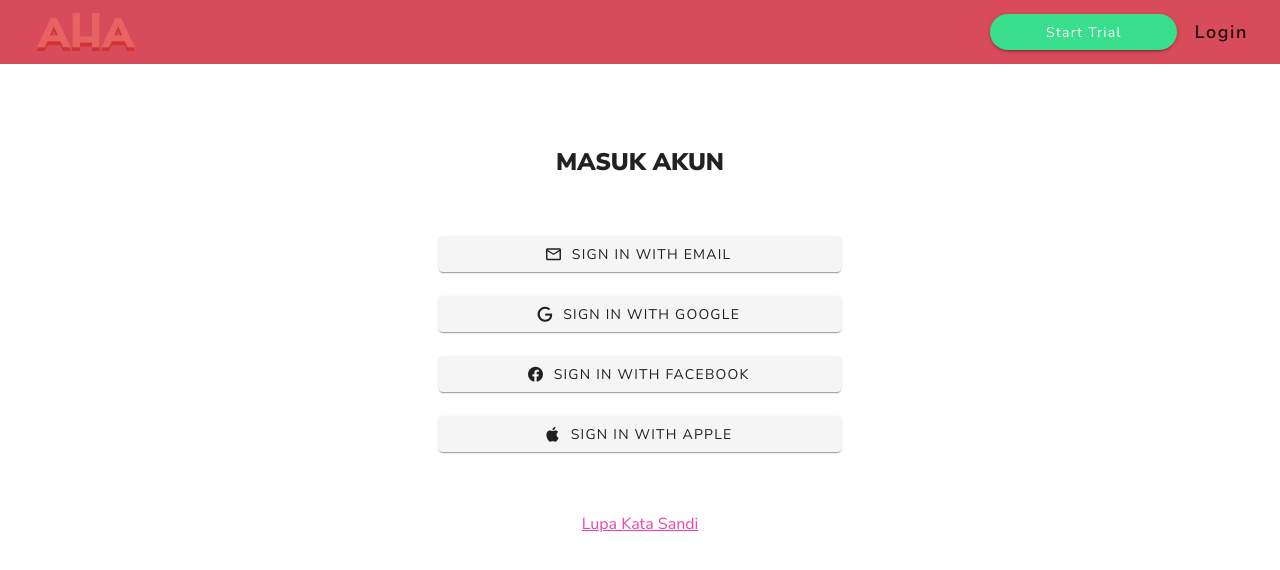
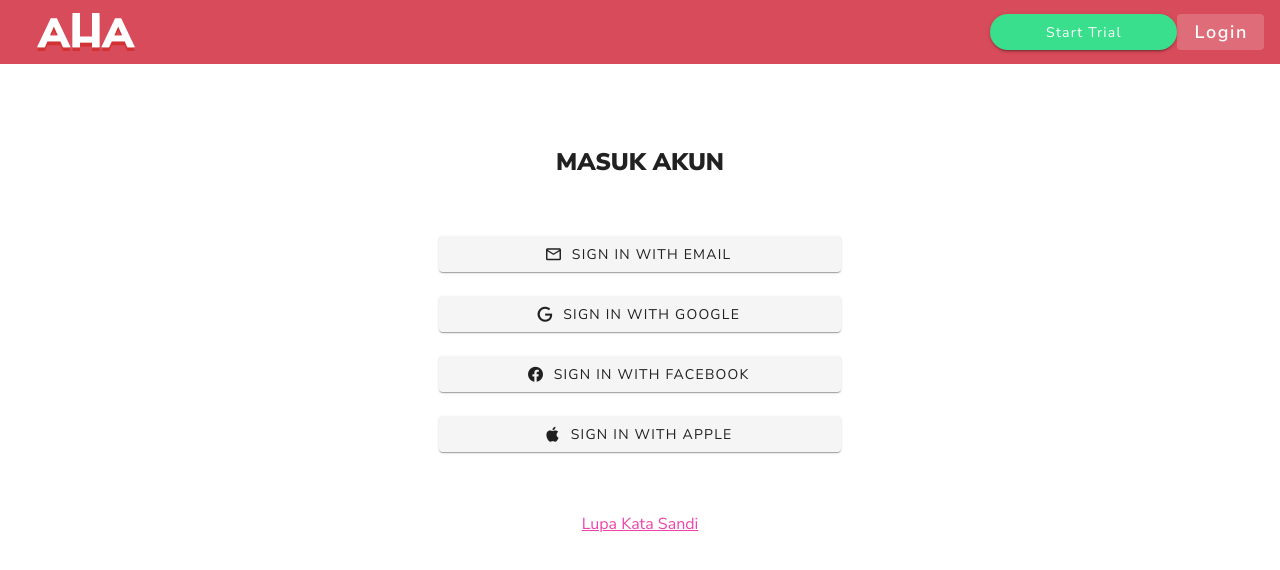
Before and after one commit to agungsuryo789/bookwave, a Vue app: page /login in a window 1280 px wide. Shown: the top 570 px of the page. Built offline with nearby package versions, Linux system fonts and the light colour scheme; a small style sheet from the web is missing.

Commit message:
User Logout Function

```diff
--- a/src/components/NavbarSection.vue
+++ b/src/components/NavbarSection.vue
@@ -67,7 +67,7 @@
                     <v-list-item @click="() => {}">
                       <v-list-item-title>Help & Support</v-list-item-title>
                     </v-list-item>
-                    <v-list-item @click="() => {}">
+                    <v-list-item @click="userLogout">
                       <v-list-item-title>Log Out</v-list-item-title>
                     </v-list-item>
                   </v-list>
@@ -100,26 +100,26 @@
                   alt="Vuetify Logo"
                   class="shrink ml-5 mr-2"
                   contain
-                  src="@/assets/image/aha-red-icon.svg"
+                  src="@/assets/image/aha-white-icon.svg"
                   transition="scale-transition"
                   width="100"
                 />
               </router-link>
               <v-spacer></v-spacer>
               <v-btn
+                to="register"
                 class="button-subscribe"
                 rounded
                 color="#39DF8C"
                 elevation="2"
                 depressed
               >Start Trial</v-btn>
-              <router-link to="login">
-                <v-btn
-                  color="transparent"
-                  depressed
-                  style="text-transform:none;font-size:18px;font-weight:600;"
-                >Login</v-btn>
-              </router-link>
+              <v-btn
+                to="login"
+                color="transparent"
+                depressed
+                style="text-transform:none;font-size:18px;font-weight:600;color:white;"
+              >Login</v-btn>
             </v-app-bar>
           </v-col>
         </v-row>
@@ -147,6 +147,9 @@
   methods: {
     onCloseSearchBar(e) {
       this.showSearchBar = e;
+    },
+    userLogout() {
+      this.$store.dispatch("userLogout");
     }
   }
 };
--- a/src/store/index.js
+++ b/src/store/index.js
@@ -154,7 +154,6 @@
             state.token = ''
             Object.assign(state)
             router.push('/')
-            location.reload()
         },
         getBookByKategori_mutation: (state, response) => {
             state.bookListByKategori = response
```
